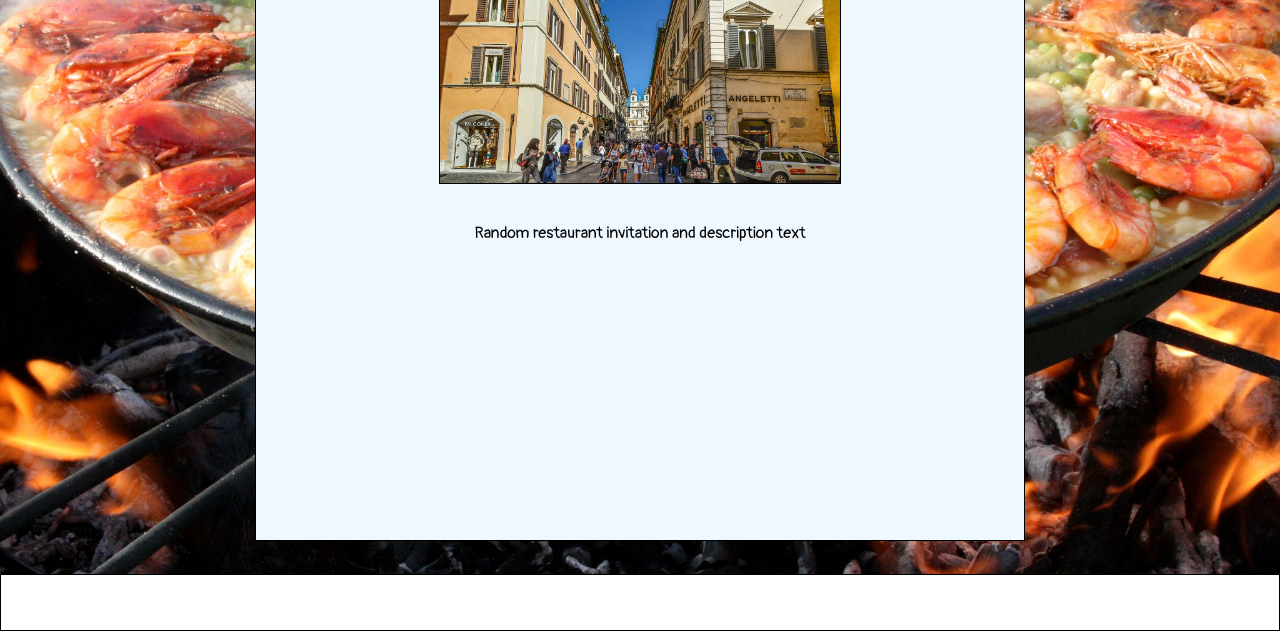
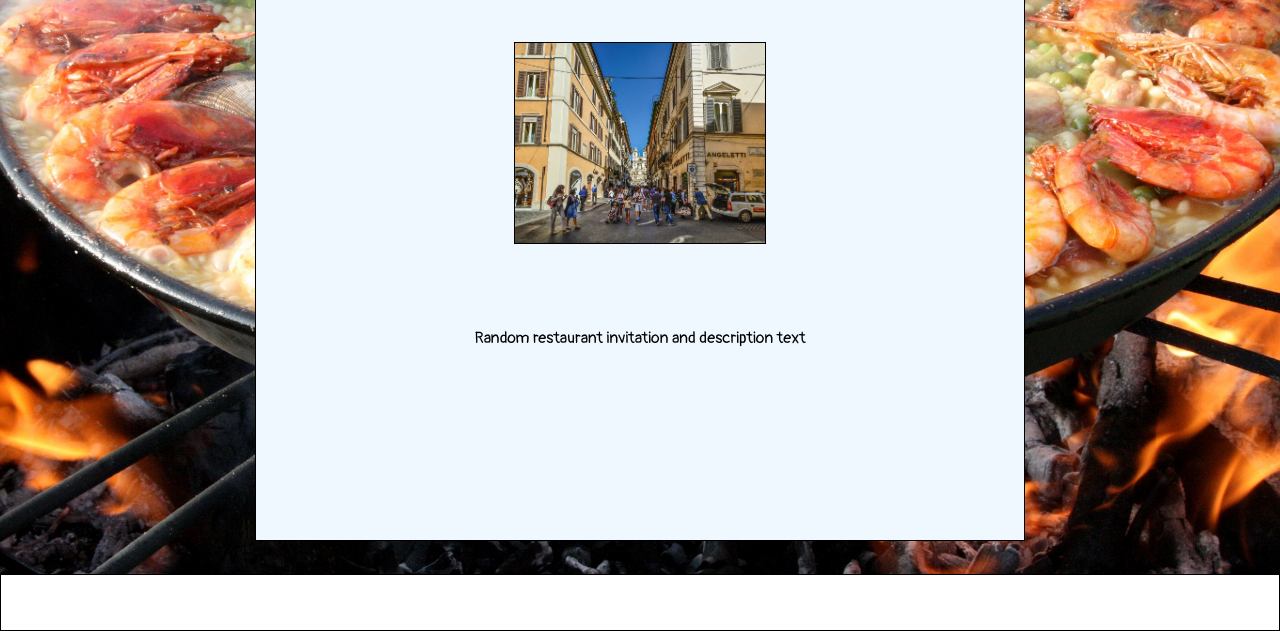
Before and after one commit to JonDm07/odin-restaurant, a website: page dist/index.html in a window 1280 px wide. Shown: the part 169-800 px from the top of the page. Drawn offline with Linux system fonts and the light colour scheme.

Commit message:
Minor style changes

```diff
--- a/styles.css
+++ b/styles.css
@@ -62,6 +62,8 @@ header > button {
   background-position: center;
   width: 400px;
   height: 200px;
+  max-width: 500px;
+  max-width: 250px;
   margin: 10px auto;
   border: var(--template-border);
 }
@@ -73,16 +75,17 @@ footer {
 
 .hero.home {
   display: grid;
-  grid-template-rows: 40px 225px auto;
-  row-gap: 10px
+  grid-template-rows: minmax(40px, 80px) minmax(250px, 2fr)  minmax(120px, 2fr);
+  row-gap: 30px;
 }
+
 
 .hero.menu {
     display: grid;
     grid-template-rows: repeat(4, 300px);
     grid-auto-rows: 100px;
     overflow: auto;
-    row-gap: 10px;
+    row-gap: 80px;
 }
 
 .menu > .item-div {
```
Also changed, not shown: package.json (+5 -2 lines), 1 other file.
